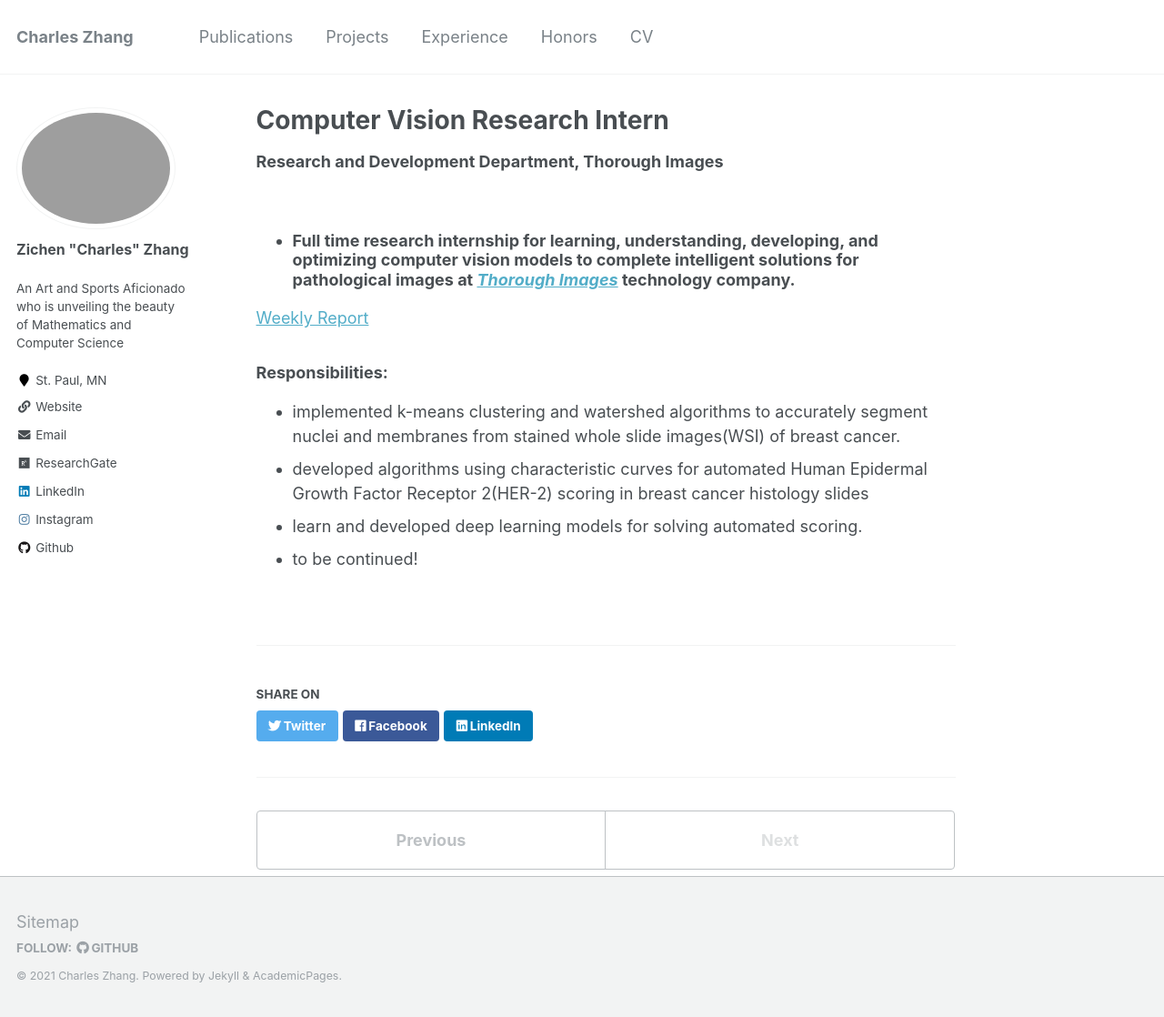
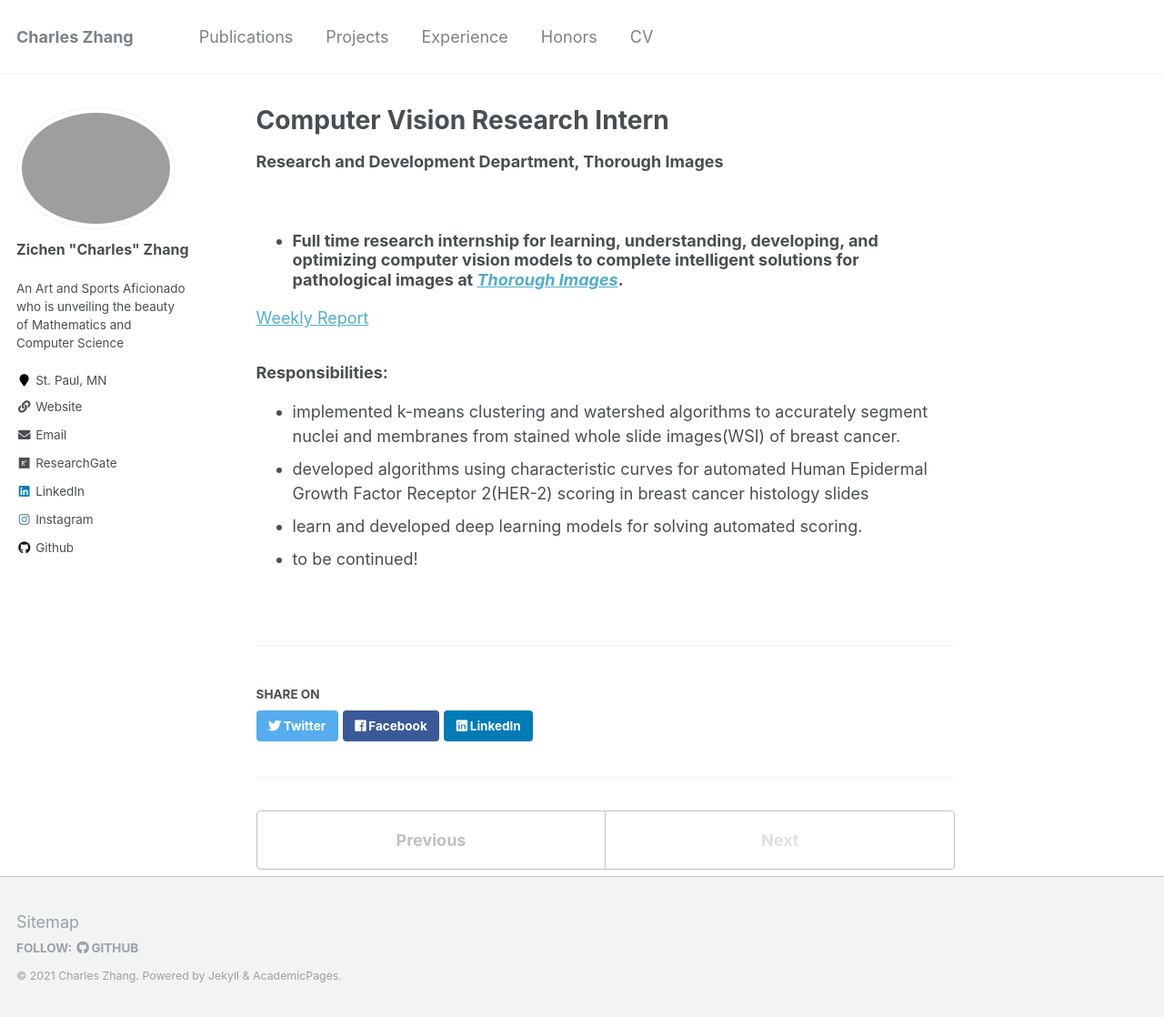
Before and after one commit to zcczhang/zcczhang.github.io, a Jekyll site: the page built from _experience/spring2021.md, in a window 1280 px wide and 1118 px high. Shown: the whole window at 91% size. Built offline with Jekyll 4.4.1, drawn with Linux system fonts in a browser that asks for light colours.

Commit message:
Update spring2021.md

```diff
--- a/_experience/spring2021.md
+++ b/_experience/spring2021.md
@@ -7,7 +7,7 @@ location: "Beijing, China"
 term: "Spring "
 date: "2021-01-12"
 ---
-- ###  Full time research internship for learning, understanding, developing, and optimizing computer vision models to complete intelligent solutions for pathological images at [***Thorough Images***](http://thorough.ai/) technology company.
+- ###  Full time research internship for learning, understanding, developing, and optimizing computer vision models to complete intelligent solutions for pathological images at [***Thorough Images***](http://thorough.ai/).
 
 [Weekly Report](https://docs.google.com/document/d/10F--fGvFPijiZacUawUlXw1b1-bKIR5gRwGxpEDQQqE/edit?usp=sharing)
 
```
